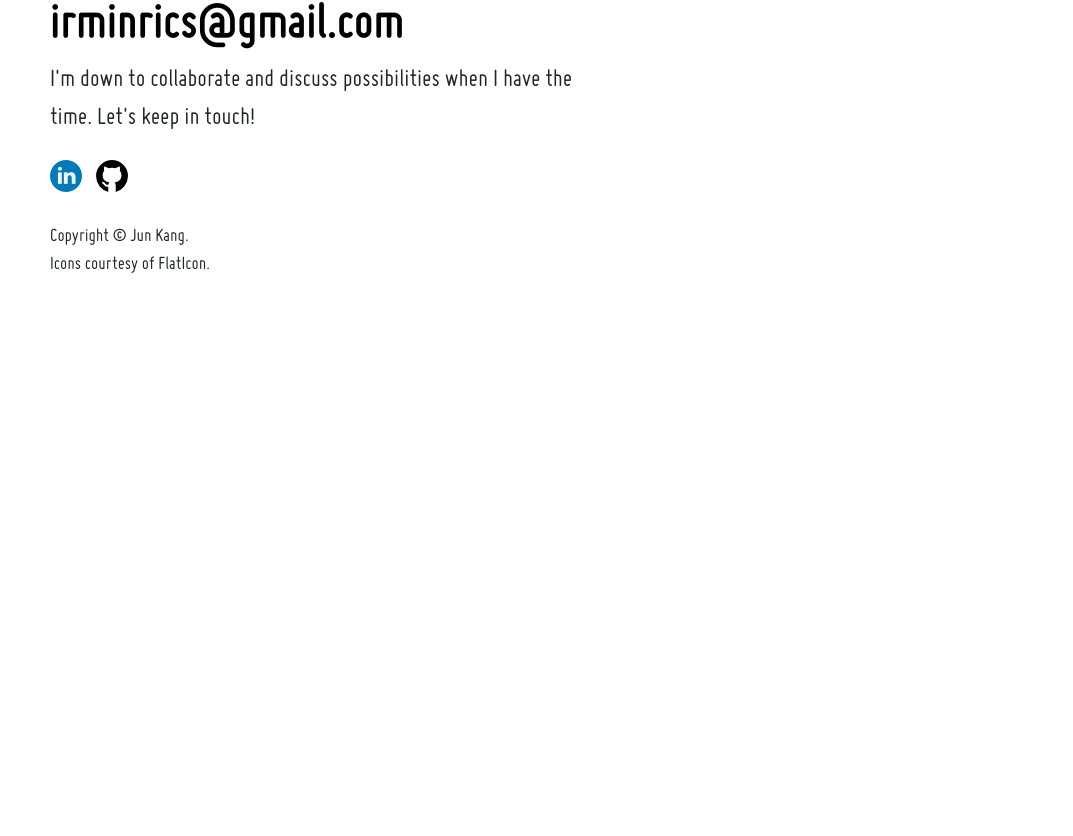
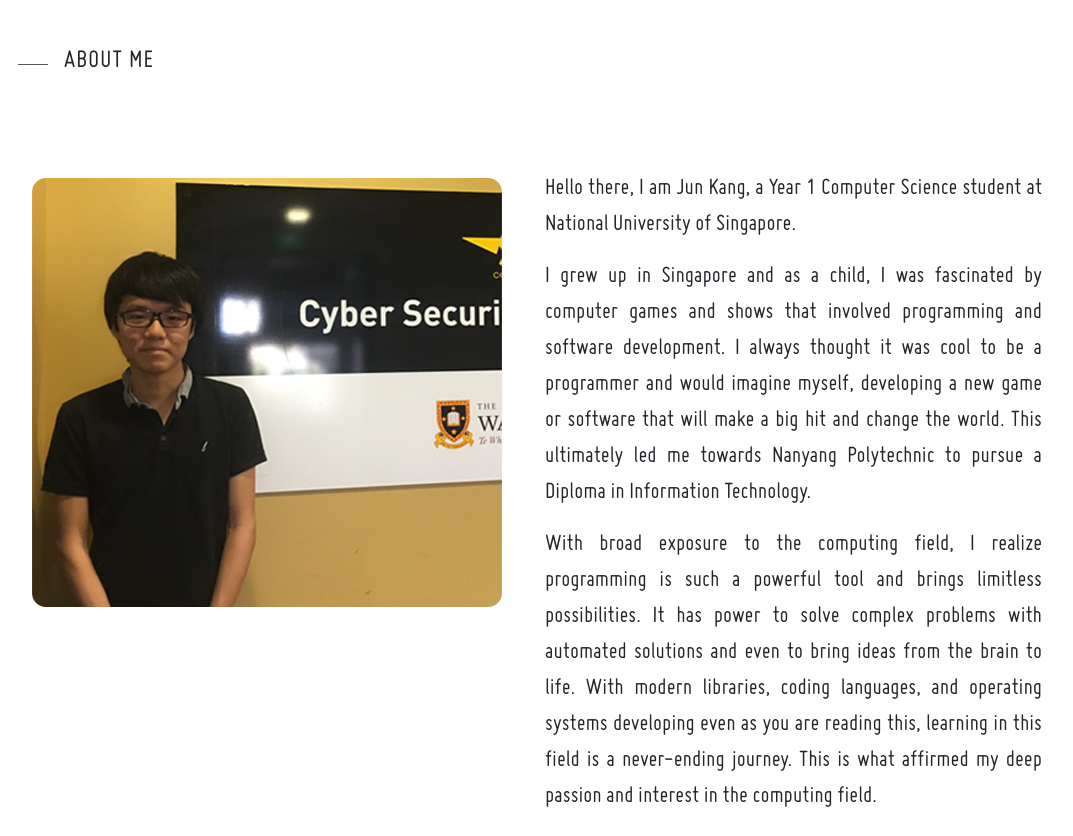
Before and after one commit to angjunkang/react-angjunkang, a React (Create React App) app: page /about in a window 1280 px wide. Shown: the part 441-1277 px from the top of the page, without its empty margins (110-1183 px from the left). Before the commit the page ends 800 px from the top, so only its background shows below. Built offline with nearby package versions, Linux system fonts and the light colour scheme.

Commit message:
Added description

```diff
--- /dev/null
+++ b/src/components/Content/About/Description.js
@@ -0,0 +1,30 @@
+import DisplayPicture from '../../../images/about-me-irminrics.png'
+
+const Description = () => {
+    return (
+        <div className='description-div row'>
+            <div className="description-header"></div>
+            <div className="description-picture col-lg-6 col-md-12">
+                <img src={DisplayPicture} alt="Jun Kang's DP" id="about-me-picture" />
+            </div>
+            <div className="description-text col-lg-6 col-md-12">
+                <div className='description-text-wrapper'>
+                    <p>Hello there, I am Jun Kang, a Year 1 Computer Science student at National University of Singapore.
+                    </p>
+                    <p>I grew up in Singapore and as a child, I was fascinated by computer games and shows that involved programming and software development. I always thought it was cool
+                        to be a programmer and would imagine myself, developing a new game or software that will make a big hit and change the world.
+                        This ultimately led me towards Nanyang Polytechnic to pursue a Diploma in Information Technology.</p>
+                    <p>With broad exposure to the computing field, I realize programming is such a powerful tool and
+                        brings limitless possibilities. It has power to solve complex problems with automated solutions
+                        and even to bring ideas from the brain to life. With modern libraries, coding languages, and
+                        operating systems developing even as you are reading this, learning in this field is a
+                        never-ending journey. This is what affirmed my deep passion and interest in the computing field.
+                    </p>
+                    <p>Feel free to contact me if you would like to collaborate or discuss possibilities!</p>
+                </div>
+            </div>
+        </div>
+    )
+}
+
+export default Description
--- a/src/components/Header/Navigation.js
+++ b/src/components/Header/Navigation.js
@@ -21,9 +21,9 @@ const Navigation = ({ isMainPage }) => {
 
     return (
         <nav id="navbar" className={`navbar navbar-light darken-4 fixed-top ${scroll ? 'navbar-collapse' : ''}`}>
-            <NavigationLeft isMainPage={isMainPage} scroll={scroll}/>
+            <NavigationLeft isMainPage={isMainPage} scroll={scroll} />
             <div id="nav-container-right">
-                <NavigationItems isMainPage={isMainPage} scroll={scroll}/>
+                <NavigationItems isMainPage={isMainPage} scroll={scroll} />
             </div>
         </nav>
     )
@@ -46,7 +46,7 @@ const NavigationLeft = ({ isMainPage, scroll }) => {
 }
 
 const NavigationItems = ({ isMainPage, scroll }) => {
-    if (isMainPage || scroll) {
+    if (isMainPage) {
         return (
             <>
                 <ul className="text-uppercase" id="nav-items">
@@ -57,7 +57,19 @@ const NavigationItems = ({ isMainPage, scroll }) => {
                 </ul>
             </>
         )
-    } else {
+    } else if (scroll) {
+        return (
+            <>
+                <ul className="text-uppercase" id="nav-items">
+                    <li className="nav-item"><LinkNav to="/" spy={true} smooth={true}><a className="nav-link" href="#/">Portfolio</a></LinkNav></li>
+                    <li className="nav-item"><a className="nav-link" href={Resume} target='_blank' rel='noopener noreferrer'>Resume</a></li>
+                    <li className="nav-item active-nav-item"><LinkScroll to="/about"><a className="nav-link active-nav-link" href="#/">About Me</a></LinkScroll></li>
+                    <li className="nav-item"><LinkScroll to="footer-div" spy={true} smooth={true}><a className="nav-link" href="#/">Contact</a></LinkScroll></li>
+                </ul>
+            </>
+        )
+    }
+    else {
         return (
             <>
                 <ul className="text-uppercase" id="nav-items">
@@ -65,7 +77,6 @@ const NavigationItems = ({ isMainPage, scroll }) => {
                     <li className="nav-item"><a className="nav-link white-text" href={Resume} target='_blank' rel='noopener noreferrer'>Resume</a></li>
                     <li className="nav-item active-nav-item"><LinkScroll to="/about"><a className="nav-link active-nav-link white-text" href="#/">About Me</a></LinkScroll></li>
                     <li className="nav-item"><LinkScroll to="footer-div" spy={true} smooth={true}><a className="nav-link white-text" href="#/">Contact</a></LinkScroll></li>
-
                 </ul>
             </>
         )
--- a/src/css/homepage.css
+++ b/src/css/homepage.css
@@ -46,7 +46,7 @@ html {
 
 #navbar.navbar-collapse {
     padding-top: 2px;
-    padding-bottom: 2px;
+    padding-bottom: 3px;
     transition: padding-top .3s ease-in-out, padding-bottom .3s ease-in-out
 }
 
@@ -63,7 +63,6 @@ html {
     letter-spacing: .0125em;
     padding: 0 10px 0 10px
 }
-
 
 .active-nav-item {
     font-family: miso-bold, sans-serif;
@@ -239,10 +238,21 @@ li {
     font-size: 20px
 }
 
+#about-div {
+    display: block;
+    overflow: auto;
+    width: 100%;
+    padding: 130px 0 70px 0;
+    margin: auto;
+    text-align: center;
+    font-size: 20px
+}
+
 #projects-div-header {
+    padding: 0;
     width: 100%;
     letter-spacing: 01px;
-    font-size: 1.1em;
+    font-size: 1.3em;
     font-family: miso, sans-serif;
     margin: 0 auto;
     text-align: left;
@@ -266,7 +276,7 @@ li {
 }
 
 .container-wrapper {
-    width: 75%;
+    width: 80%;
     margin: 0 auto;
     max-width: 1100px;
     height: 100%;
@@ -386,3 +396,27 @@ li {
     background-attachment: fixed;
     background-position: 0 480%;
 }
+
+#about-div {
+    display: block;
+    overflow: auto;
+    width: 100%;
+    padding: 130px 0 70px 0;
+    margin: auto;
+    text-align: center;
+}
+
+.description-div {
+    padding: 90px 0 70px 0;
+}
+
+.description-text {
+    font-family: miso, sans-serif;
+    font-size: 1.2em;
+    text-align: justify;
+    text-justify: inter-word;
+}
+
+#about-me-picture {
+    padding-top: 10px;
+}
--- a/src/pages/about.jsx
+++ b/src/pages/about.jsx
@@ -1,6 +1,7 @@
 import Navigation from "../components/Header/Navigation";
 import Progress from "../components/Header/Progress";
 import Wallpaper from "../components/Content/Introduction/Wallpaper";
+import Description from "../components/Content/About/Description";
 import Footer from '../components/Footer/Footer';
 
 const AboutPage = () => {
@@ -9,9 +10,12 @@ const AboutPage = () => {
             <Navigation isMainPage={false} />
             <Progress isMainPage={false} />
             <Wallpaper />
-            <br />
-            <br />
-            <br />
+            <div id="about-div">
+                <div className="container-wrapper">
+                    <div id="projects-div-header" className="text-uppercase"> About Me </div>
+                    <Description />
+                </div>
+            </div>
             <Footer />
         </>
     )
```
Also changed, not shown: src/images/about-me-irminrics.png, src/images/irminrics-bg.jpg (deleted).
